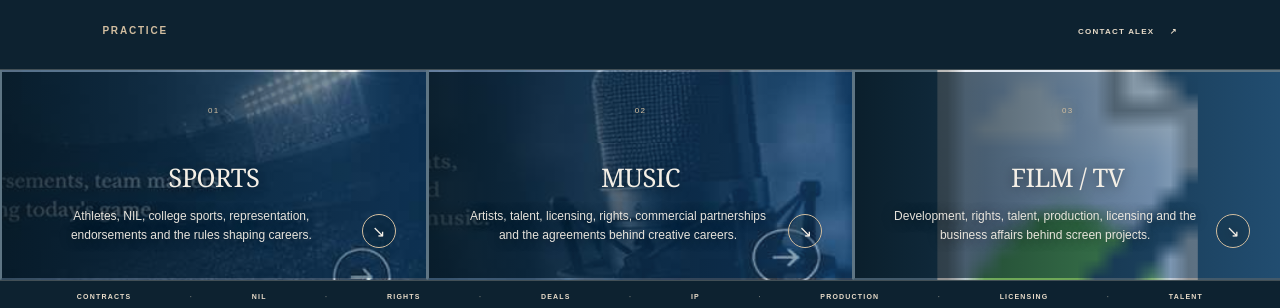
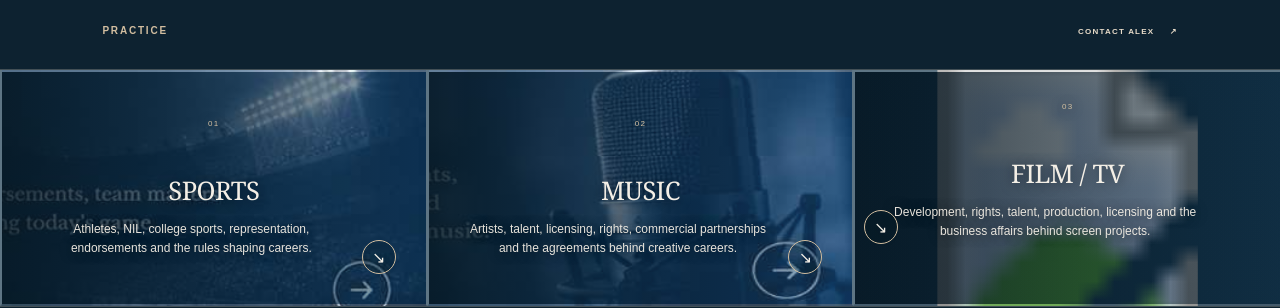
Before and after one commit to alexkaglew-ux/legal-audit, a React (Vite) app: page / in a window 1280 px wide. Shown: the part 527-835 px from the top of the page. Built offline with nearby package versions, Linux system fonts and the light colour scheme.

Commit message:
design: correct film tv practice image treatment

```diff
--- a/src/lew-palette.css
+++ b/src/lew-palette.css
@@ -28,3 +28,8 @@ footer{background:#081923!important}
 .hero-lanes .hero-lane:hover i{border-color:#e8dcc9!important;background:rgba(8,25,35,.52)}
 
 .practice-world-tabs button:hover,.practice-world-tabs button.active,.explorer-option-card:hover,.sla-item:hover,.beyond-world:hover{background:#142f40!important;color:var(--ivory)!important}
+
+/* Film/TV lane: suppress the malformed legacy raster/SVG treatment and keep a clean cinematic frame. */
+.hero-lanes .hero-lane:nth-child(3){background-image:linear-gradient(90deg,rgba(5,20,30,.78),rgba(8,31,45,.42)),url('/practice-film.svg')!important;background-position:center 36%!important;background-size:cover!important;filter:none!important}
+.hero-lanes .hero-lane:nth-child(3):after{content:"";position:absolute;inset:0;pointer-events:none;background:linear-gradient(90deg,rgba(5,20,30,.18),rgba(5,20,30,.06));}
+.hero-lanes .hero-lane:nth-child(3)>*{position:relative;z-index:1}
```
